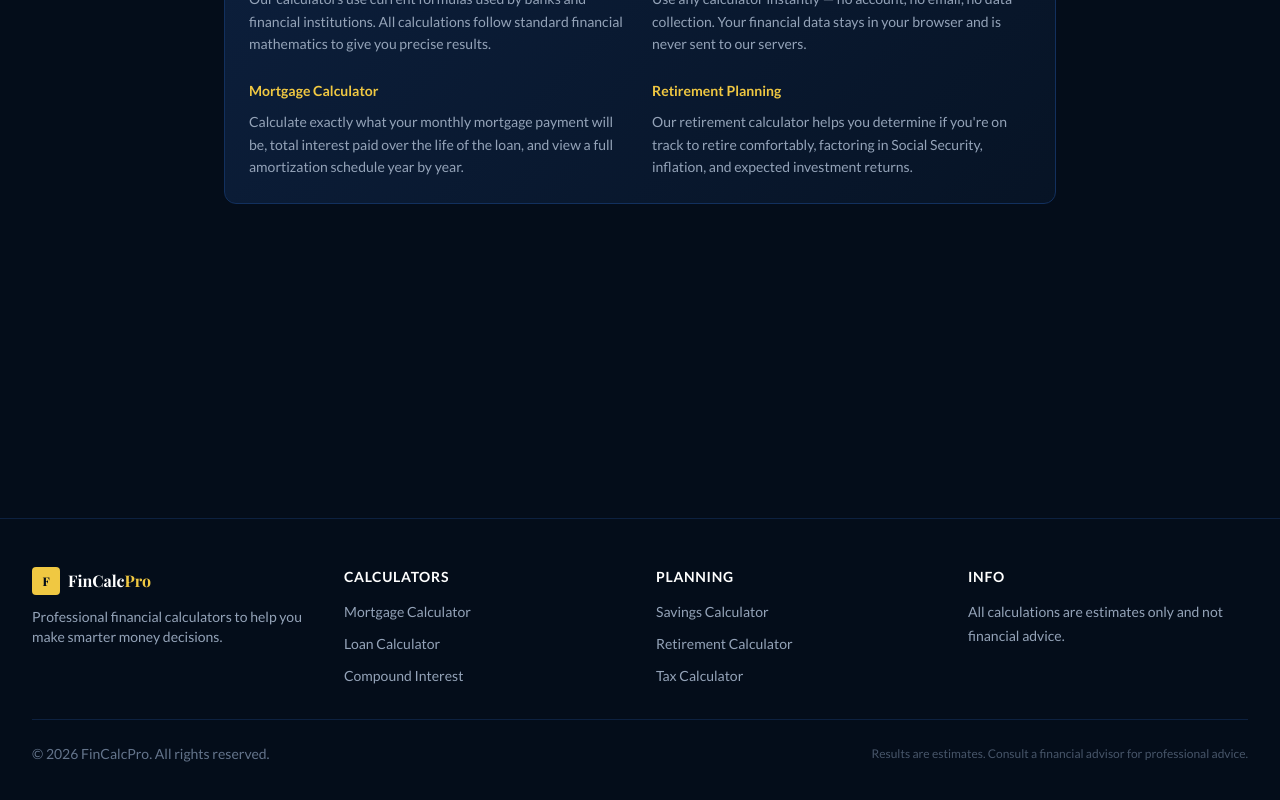
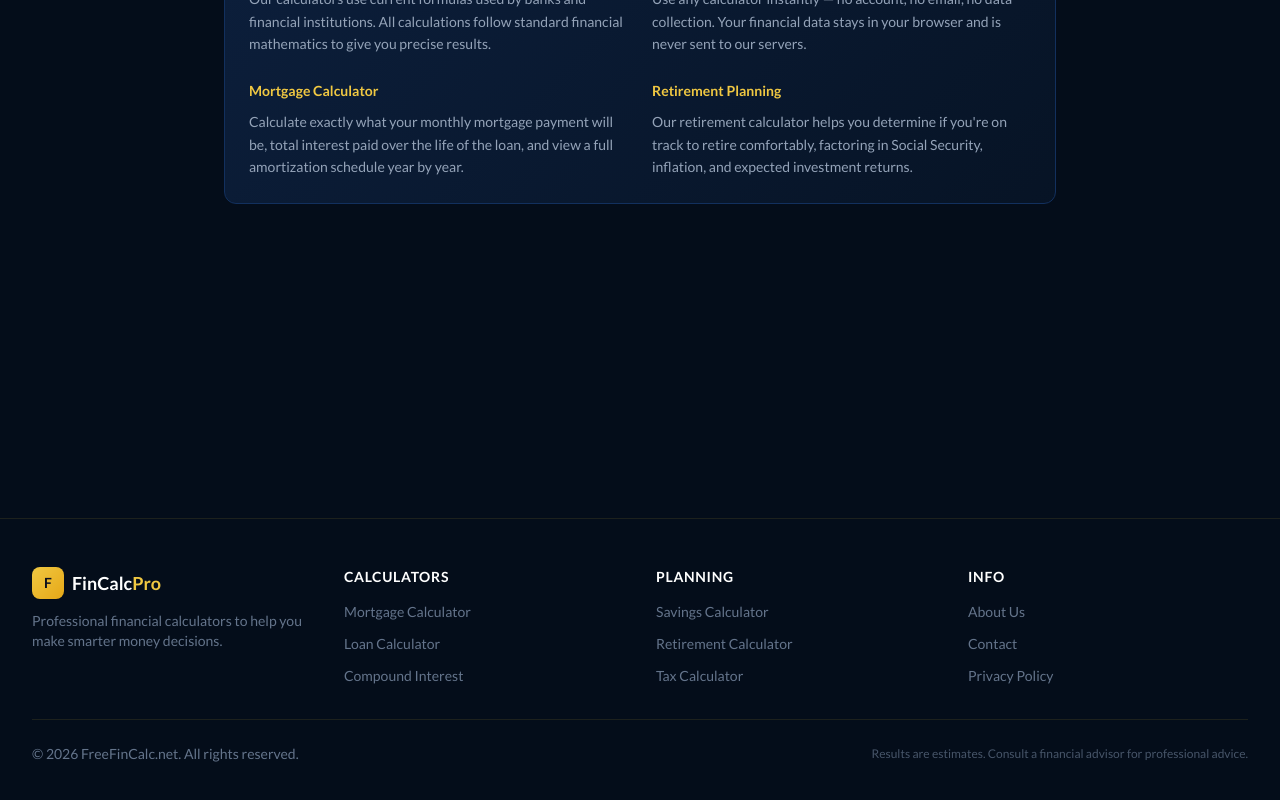
Before and after one commit to mumu15/finance-calc-pro, a Next.js app: page / in a window 1280 px wide. Shown: the part 1921-2721 px from the top of the page. Built offline with nearby package versions, Linux system fonts and the light colour scheme; a web font is replaced by a local one.

Commit message:
Fix footer with about contact privacy links

```diff
--- a/components/Footer.js
+++ b/components/Footer.js
@@ -2,54 +2,50 @@ import Link from 'next/link'
 
 export default function Footer() {
   const year = new Date().getFullYear()
+
   return (
-    <footer className="border-t border-navy-800 mt-20 py-12">
+    <footer className="border-t mt-20 py-12" style={{ borderColor: 'rgba(240,200,66,0.1)' }}>
       <div className="max-w-7xl mx-auto px-4 sm:px-6 lg:px-8">
         <div className="grid grid-cols-1 md:grid-cols-4 gap-8 mb-8">
           <div>
             <div className="flex items-center gap-2 mb-3">
-              <div className="w-7 h-7 bg-gold-400 rounded flex items-center justify-center text-navy-950 font-display font-black text-xs">F</div>
-              <span className="font-display font-bold text-white">FinCalc<span className="text-gold-400">Pro</span></span>
+              <div className="w-8 h-8 rounded-lg flex items-center justify-center font-bold text-sm"
+                style={{ background: 'linear-gradient(135deg, #f0c842, #e6a817)', color: '#0a0f1e' }}>F</div>
+              <span className="font-bold text-white text-lg">FinCalc<span style={{ color: '#f0c842' }}>Pro</span></span>
             </div>
-            <p className="text-slate-400 text-sm">Professional financial calculators to help you make smarter money decisions.</p>
+            <p className="text-slate-500 text-sm">Professional financial calculators to help you make smarter money decisions.</p>
           </div>
 
           <div>
             <h4 className="text-white font-semibold mb-3 text-sm uppercase tracking-wider">Calculators</h4>
             <ul className="space-y-2">
-              {[
-                { href: '/mortgage-calculator', label: 'Mortgage Calculator' },
-                { href: '/loan-calculator', label: 'Loan Calculator' },
-                { href: '/compound-interest', label: 'Compound Interest' },
-              ].map(l => (
-                <li key={l.href}><Link href={l.href} className="text-slate-400 text-sm hover:text-gold-400 transition-colors">{l.label}</Link></li>
-              ))}
+              <li><Link href="/mortgage-calculator" className="text-slate-500 text-sm hover:text-yellow-400 transition-colors">Mortgage Calculator</Link></li>
+              <li><Link href="/loan-calculator" className="text-slate-500 text-sm hover:text-yellow-400 transition-colors">Loan Calculator</Link></li>
+              <li><Link href="/compound-interest" className="text-slate-500 text-sm hover:text-yellow-400 transition-colors">Compound Interest</Link></li>
             </ul>
           </div>
 
           <div>
             <h4 className="text-white font-semibold mb-3 text-sm uppercase tracking-wider">Planning</h4>
             <ul className="space-y-2">
-              {[
-                { href: '/savings-calculator', label: 'Savings Calculator' },
-                { href: '/retirement-calculator', label: 'Retirement Calculator' },
-                { href: '/tax-calculator', label: 'Tax Calculator' },
-              ].map(l => (
-                <li key={l.href}><Link href={l.href} className="text-slate-400 text-sm hover:text-gold-400 transition-colors">{l.label}</Link></li>
-              ))}
+              <li><Link href="/savings-calculator" className="text-slate-500 text-sm hover:text-yellow-400 transition-colors">Savings Calculator</Link></li>
+              <li><Link href="/retirement-calculator" className="text-slate-500 text-sm hover:text-yellow-400 transition-colors">Retirement Calculator</Link></li>
+              <li><Link href="/tax-calculator" className="text-slate-500 text-sm hover:text-yellow-400 transition-colors">Tax Calculator</Link></li>
             </ul>
           </div>
 
           <div>
             <h4 className="text-white font-semibold mb-3 text-sm uppercase tracking-wider">Info</h4>
             <ul className="space-y-2">
-              <li><span className="text-slate-400 text-sm">All calculations are estimates only and not financial advice.</span></li>
+              <li><Link href="/about" className="text-slate-500 text-sm hover:text-yellow-400 transition-colors">About Us</Link></li>
+              <li><Link href="/contact" className="text-slate-500 text-sm hover:text-yellow-400 transition-colors">Contact</Link></li>
+              <li><Link href="/privacy-policy" className="text-slate-500 text-sm hover:text-yellow-400 transition-colors">Privacy Policy</Link></li>
             </ul>
           </div>
         </div>
 
-        <div className="border-t border-navy-800 pt-6 flex flex-col sm:flex-row justify-between items-center gap-4">
-          <p className="text-slate-500 text-sm">© {year} FinCalcPro. All rights reserved.</p>
+        <div className="border-t pt-6 flex flex-col sm:flex-row justify-between items-center gap-4" style={{ borderColor: 'rgba(240,200,66,0.1)' }}>
+          <p className="text-slate-500 text-sm">© {year} FreeFinCalc.net. All rights reserved.</p>
           <p className="text-slate-600 text-xs">Results are estimates. Consult a financial advisor for professional advice.</p>
         </div>
       </div>
```
